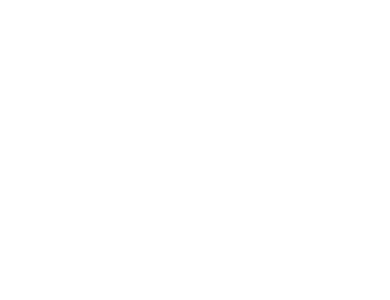
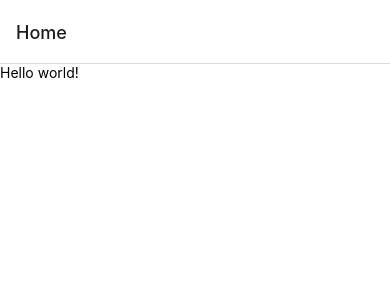
Before and after one commit to zhuodp/DonationApp, a React Native app: screen /Home in a window 390 px wide. Shown: the top 300 px of the page. Built offline with nearby package versions, Linux system fonts and the light colour scheme.

Commit message:
ADD: simple navigation and home screen

```diff
--- a/App.tsx
+++ b/App.tsx
@@ -6,10 +6,15 @@
  */
 
 import React from 'react';
-import { SafeAreaView } from 'react-native';
+import MainNavigation from './navigation/MainNavigation';
+import {NavigationContainer} from '@react-navigation/native';
 
 const App = () => {
-  return <SafeAreaView></SafeAreaView>;
+  return (
+    <NavigationContainer>
+      <MainNavigation />
+    </NavigationContainer>
+  );
 };
 
 export default App;
--- /dev/null
+++ b/navigation/MainNavigation.js
@@ -0,0 +1,16 @@
+import {createStackNavigator} from '@react-navigation/stack';
+import {Routes} from './Routes';
+import Home from '../screen/Home/Home';
+import React from 'react';
+
+const Stack = createStackNavigator();
+
+const MainNavigation = () => {
+  return (
+    <Stack.Navigator>
+      <Stack.Screen name='Home' component={Home} />
+    </Stack.Navigator>
+  );
+};
+
+export default MainNavigation;
--- /dev/null
+++ b/navigation/Routes.js
@@ -0,0 +1,3 @@
+export const Routes = {
+  Home: 'Home',
+};
--- a/package.json
+++ b/package.json
@@ -15,6 +15,7 @@
     "@react-navigation/stack": "^6.4.1",
     "react": "18.3.1",
     "react-native": "0.75.4",
+    "react-native-device-info": "^13.0.0",
     "react-native-gesture-handler": "^2.20.0",
     "react-native-safe-area-context": "^4.11.0",
     "react-native-screens": "^3.34.0"
--- /dev/null
+++ b/screen/Home/Home.js
@@ -0,0 +1,14 @@
+import React from 'react';
+import style from './style';
+import {SafeAreaView, Text, View} from 'react-native';
+import globalStyle from '../../assets/style/globalStyle';
+
+const Home = () => {
+  return (
+    <SafeAreaView style={[globalStyle.backgroundWhite, globalStyle.flex]}>
+      <Text>Hello world!</Text>
+    </SafeAreaView>
+  );
+};
+
+export default Home;
```
Also changed, not shown: screen/Home/style.js (added), 4 other files (tests, documents, lock files or other folders).
